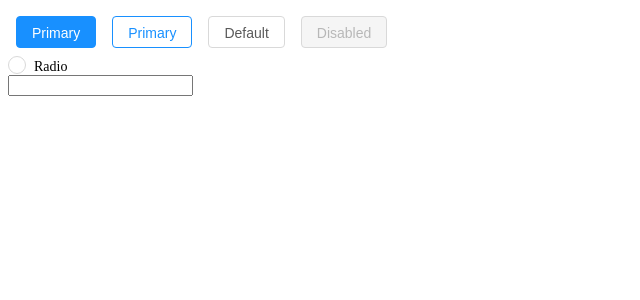
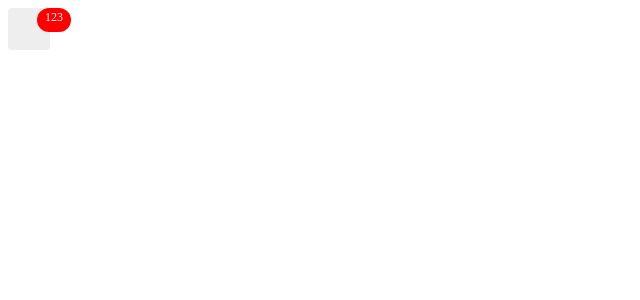
Before and after one commit to Yingkaixiang/ykx-antd, a React app: page / in a window 1280 px wide. Shown: the top 300 px of the page, without its empty margins (0-640 px from the left). Built offline with nearby package versions, Linux system fonts and the light colour scheme.

Commit message:
refactor: 添加 commitizen 作为 commit 规范

```diff
--- a/package.json
+++ b/package.json
@@ -23,6 +23,7 @@
     "@types/react": "^16.4.2",
     "@types/react-dom": "^16.0.6",
     "css-loader": "^0.28.11",
+    "cz-conventional-changelog": "^2.1.0",
     "html-webpack-plugin": "^3.2.0",
     "less": "^3.0.4",
     "less-loader": "^4.1.0",
@@ -37,5 +38,10 @@
     "webpack-cli": "^3.0.8",
     "webpack-dev-middleware": "^3.1.3",
     "webpack-hot-middleware": "^2.22.2"
+  },
+  "config": {
+    "commitizen": {
+      "path": "./node_modules/cz-conventional-changelog"
+    }
   }
 }
--- a/src/app/App.tsx
+++ b/src/app/App.tsx
@@ -1,25 +1,20 @@
 import * as React from "react";
 import * as ReactDOM from "react-dom";
-import Button from "./components/button/";
-import Input from "./components/input/";
-import Radio from "./components/radio/";
+import Badge from "./components/badge/";
 
 const root = document.getElementById("root");
+const badgeStyle = {
+  background: "#eee",
+  borderRadius: 4,
+  height: 42,
+  width: 42,
+};
 
 ReactDOM.render(
   <div>
-    <Button style={{ margin: 8 }} type="primary">
-      Primary
-    </Button>
-    <Button style={{ margin: 8 }} type="primary" ghost>
-      Primary
-    </Button>
-    <Button style={{ margin: 8 }}>Default</Button>
-    <Button style={{ margin: 8 }} disabled>
-      Disabled
-    </Button>
-    <Radio>Radio</Radio>
-    <Input />
+    <Badge count={0}>
+      <div style={badgeStyle} />
+    </Badge>
   </div>,
   root,
 );
--- /dev/null
+++ b/src/app/components/badge/index.less
@@ -0,0 +1,19 @@
+:global {
+  .ykx-badge {
+    position: relative;
+    display: inline-block;
+
+    &-item {
+      display: inline-block;
+      padding: 2px 8px;
+      height: 20px;
+      border-radius: 20px;
+      color: #ffffff;
+      background-color: red;
+      font-size: 12px;
+      position: absolute;
+      top: 0;
+      right: -50%;
+    }
+  }
+}
--- /dev/null
+++ b/src/app/components/badge/index.tsx
@@ -0,0 +1,33 @@
+// 徽标数
+
+import * as React from "react";
+import "./index.less";
+
+interface IBadgeProps {
+  count?: number;
+  dot?: boolean;
+  offset?: [number, number];
+  overflowCount?: number;
+  showZero?: boolean;
+  status?: string;
+  text?: string;
+  title?: string;
+}
+
+class Badge extends React.Component<IBadgeProps, any> {
+  constructor(props: IBadgeProps) {
+    super(props);
+  }
+
+  render() {
+    const { children } = this.props;
+    return (
+      <span className="ykx-badge">
+        <span className="ykx-badge-item">123</span>
+        {children}
+      </span>
+    );
+  }
+}
+
+export default Badge;
--- a/src/app/components/button/index.less
+++ b/src/app/components/button/index.less
@@ -1,6 +1,7 @@
 @import "../../style/default";
 
 @default-color: #d9d9d9;
+@primary-hover: rgba(24, 144, 255, 0.8);
 
 :global {
   .ykx-button {
@@ -19,6 +20,11 @@
       border-color: @primary-color;
       background-color: @primary-color;
       color: #ffffff;
+
+      &:hover {
+        border-color: @primary-hover;
+        background-color: @primary-hover;
+      }
 
       &-ghost {
         border-color: @primary-color;
```
Also changed, not shown: 1 other file (tests, documents, lock files or other folders).
